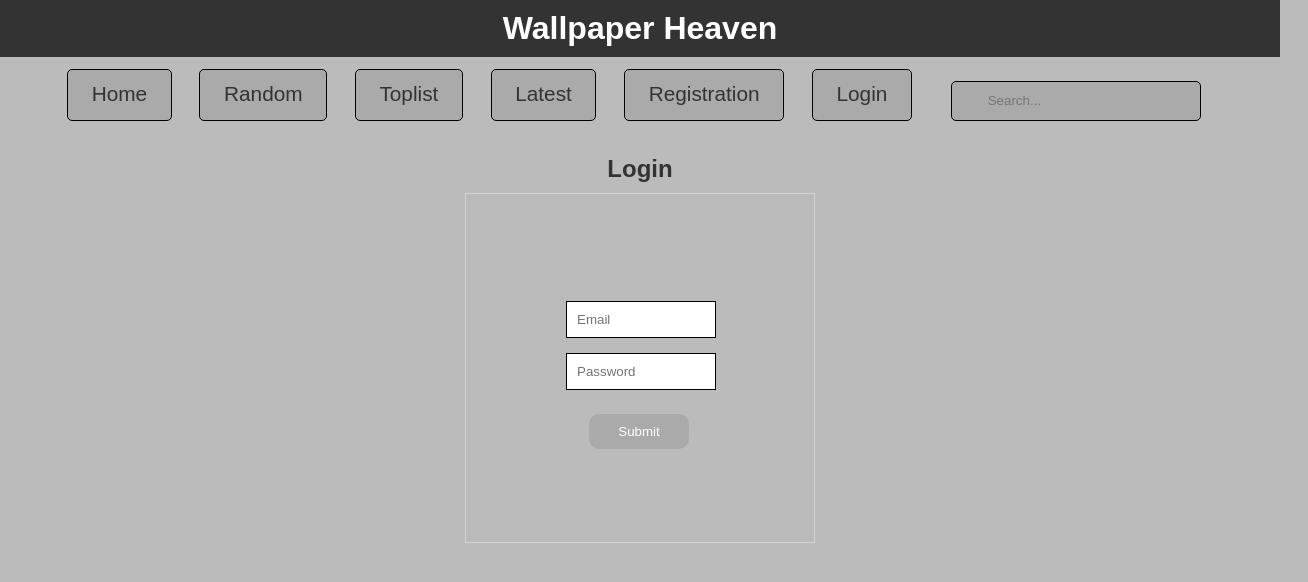
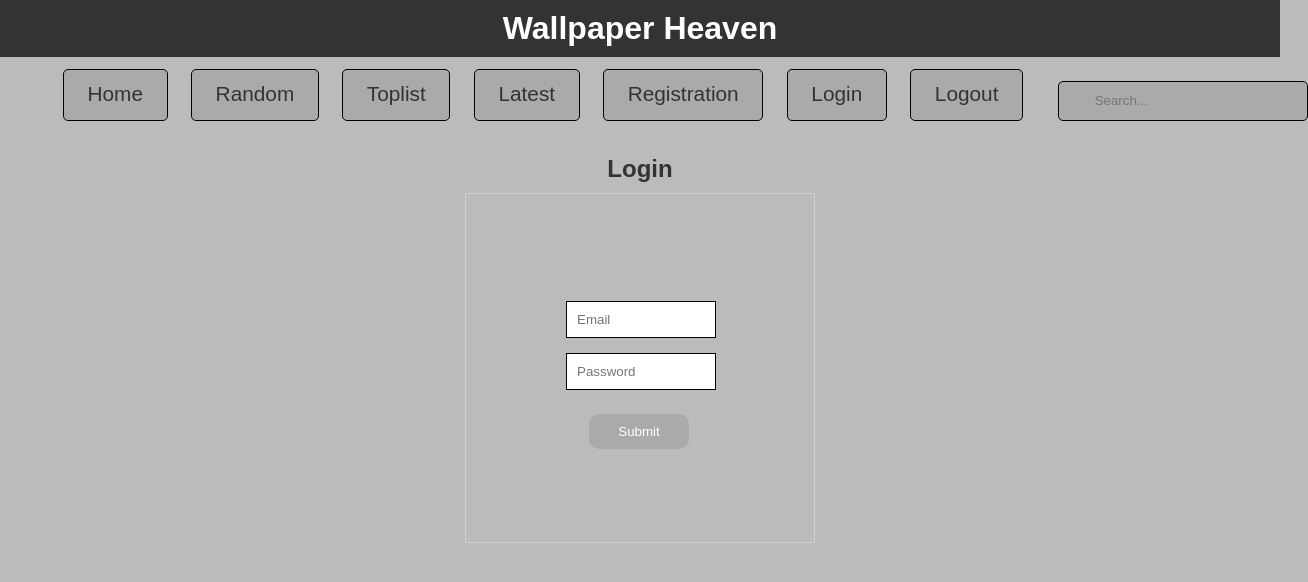
Before and after one commit to hausbence/wallhaven-frontend, a React (Create React App) app: page /login in a window 1280 px wide. Shown: the top 582 px of the page, 1308 px wide, since content can reach past the window. Built offline with nearby package versions, Linux system fonts and the light colour scheme; the HTML template or start-up script is replaced by a standard one.

Commit message:
user can logout, cookies are getting deleted

```diff
--- a/src/components/layout/Header.js
+++ b/src/components/layout/Header.js
@@ -4,7 +4,6 @@ import {useCookies} from "react-cookie";
 
 const Header = () => {
     const [cookies] = useCookies(["email", "password"]);
-
     console.log(cookies);
 
     let content = (
--- a/src/components/layout/Navbar.js
+++ b/src/components/layout/Navbar.js
@@ -1,9 +1,11 @@
 import React from "react";
 import { Link, useHistory } from "react-router-dom";
 import "./Navbar.css";
+import {useCookies} from "react-cookie";
 
 const Navbar = () => {
   let history = useHistory();
+  const [cookies, removeCookie] = useCookies(["email", "password"]);
 
     const handleKeyPress = (event) => {
         if (event.key === "Enter") {
@@ -13,6 +15,11 @@ const Navbar = () => {
         }
     };
 
+    const handleLogout = () => {
+        removeCookie("email", "");
+        removeCookie("password", "");
+    }
+
   return (
     <div className="navbar">
       <Link to="/">Home</Link>
@@ -21,6 +28,7 @@ const Navbar = () => {
       <Link to="/latest">Latest</Link>
       <Link to="/registration">Registration</Link>
       <Link to="/login">Login</Link>
+      <Link to="/" onClick={handleLogout}>Logout</Link>
         <input
         type="text"
         className="input"
```
Lines whose indentation alone changed are shown as unchanged.
